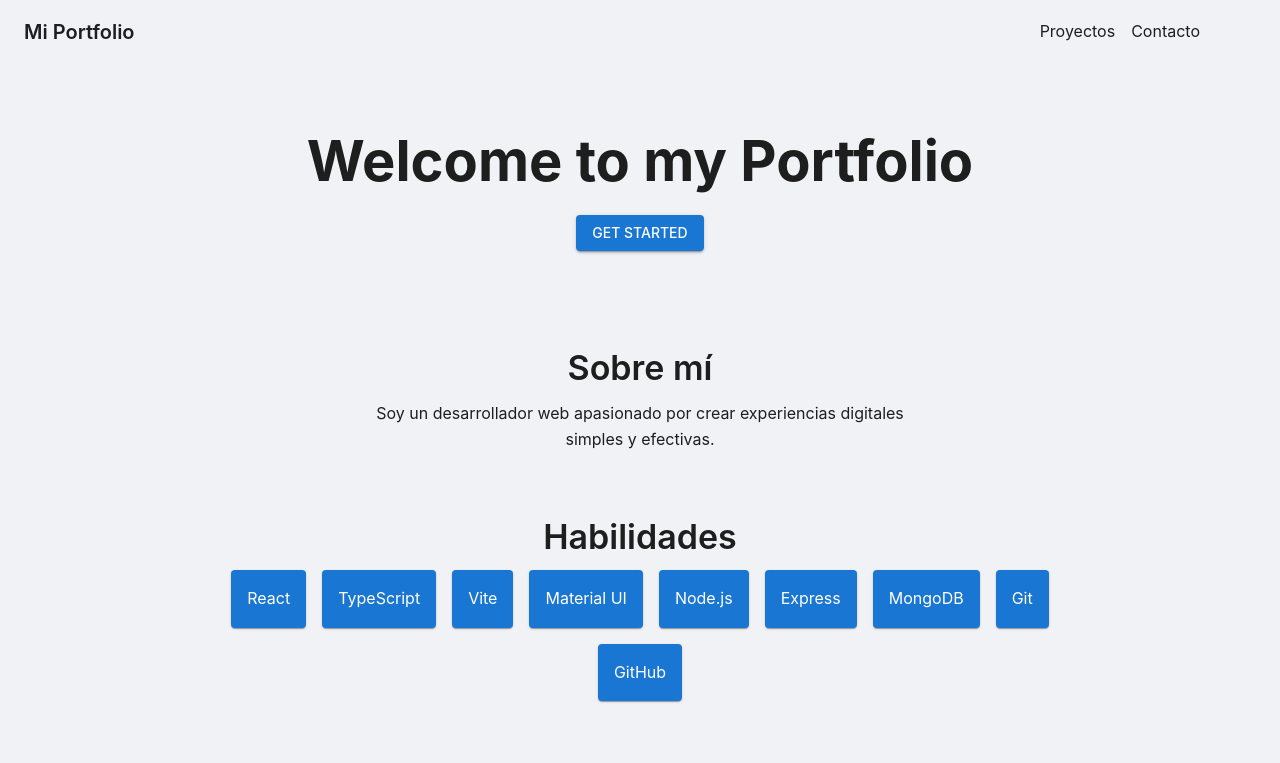
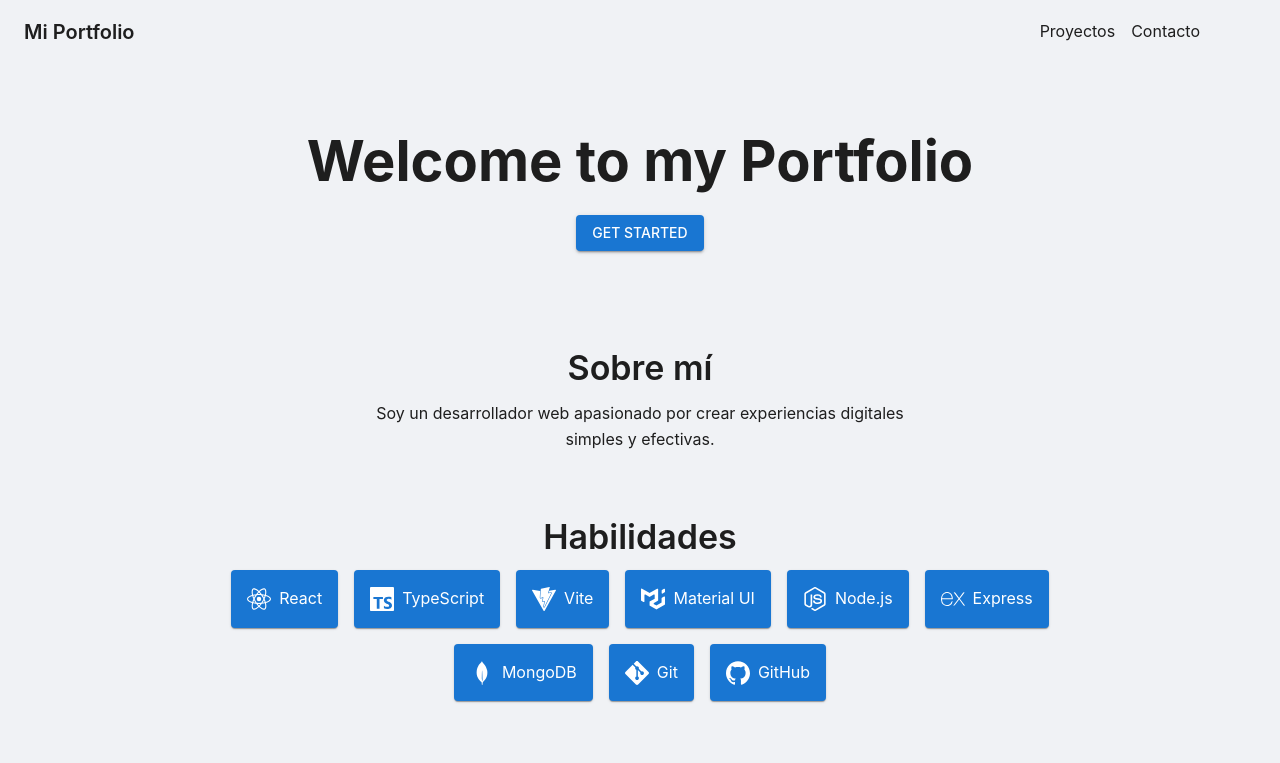
Before and after one commit to sanchezchandialf/myportfolio, a React (Vite) app: page / in a window 1280 px wide. Shown: the top 763 px of the page. Built offline with nearby package versions, Linux system fonts and the light colour scheme; some icons are missing.

Commit message:
feat: add icons to tech stack

```diff
--- a/src/components/TechStack.tsx
+++ b/src/components/TechStack.tsx
@@ -3,17 +3,29 @@ import Container from '@mui/material/Container';
 import Typography from '@mui/material/Typography';
 import Grid from '@mui/material/Grid';
 import Paper from '@mui/material/Paper';
+import { IconType } from 'react-icons';
+import {
+  SiReact,
+  SiTypescript,
+  SiVite,
+  SiMui,
+  SiNodedotjs,
+  SiExpress,
+  SiMongodb,
+  SiGit,
+  SiGithub,
+} from 'react-icons/si';
 
-const technologies = [
-  'React',
-  'TypeScript',
-  'Vite',
-  'Material UI',
-  'Node.js',
-  'Express',
-  'MongoDB',
-  'Git',
-  'GitHub',
+const technologies: { name: string; icon: IconType }[] = [
+  { name: 'React', icon: SiReact },
+  { name: 'TypeScript', icon: SiTypescript },
+  { name: 'Vite', icon: SiVite },
+  { name: 'Material UI', icon: SiMui },
+  { name: 'Node.js', icon: SiNodedotjs },
+  { name: 'Express', icon: SiExpress },
+  { name: 'MongoDB', icon: SiMongodb },
+  { name: 'Git', icon: SiGit },
+  { name: 'GitHub', icon: SiGithub },
 ];
 
 const TechStack = () => (
@@ -23,10 +35,20 @@ const TechStack = () => (
         Habilidades
       </Typography>
       <Grid container spacing={2} justifyContent="center">
-        {technologies.map((tech) => (
-          <Grid item key={tech}>
-            <Paper sx={{ p: 2, bgcolor: 'primary.main', color: 'common.white', textAlign: 'center' }}>
-              {tech}
+        {technologies.map(({ name, icon: Icon }) => (
+          <Grid item key={name}>
+            <Paper
+              sx={{
+                p: 2,
+                bgcolor: 'primary.main',
+                color: 'common.white',
+                display: 'flex',
+                alignItems: 'center',
+                gap: 1,
+              }}
+            >
+              <Icon size={24} />
+              <Typography>{name}</Typography>
             </Paper>
           </Grid>
         ))}
```
